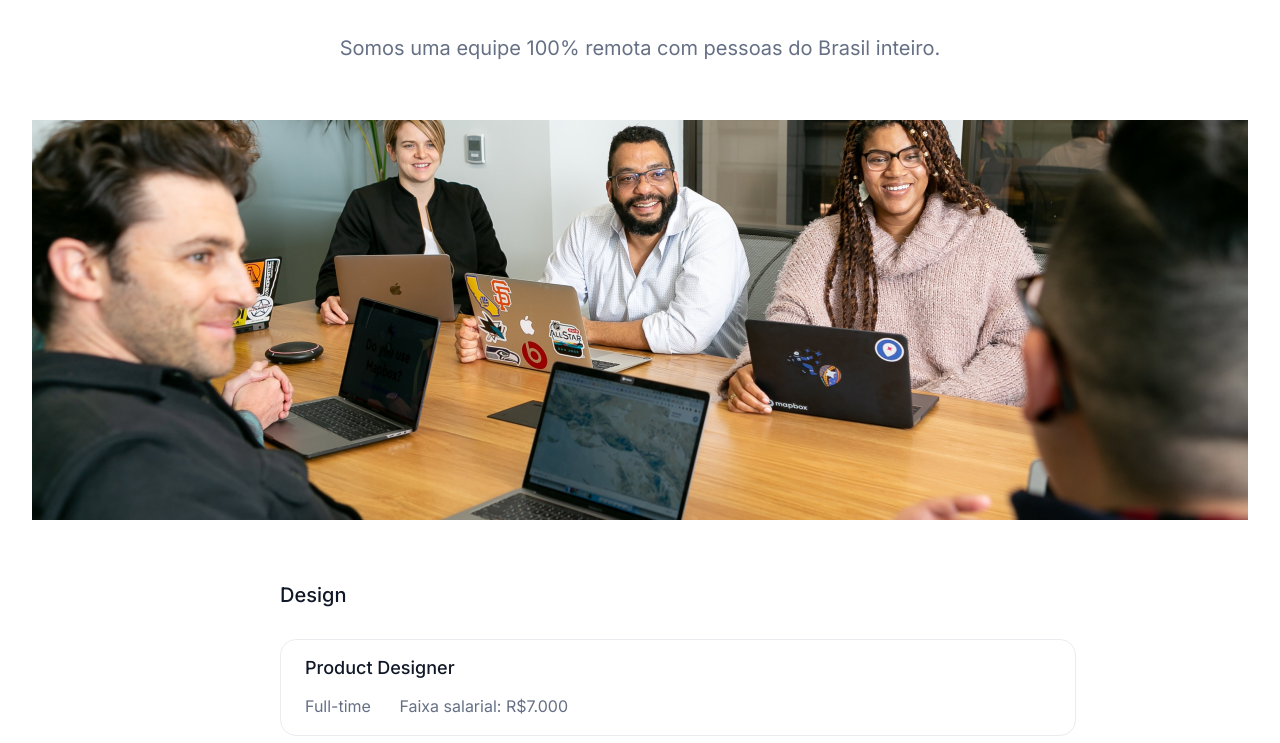
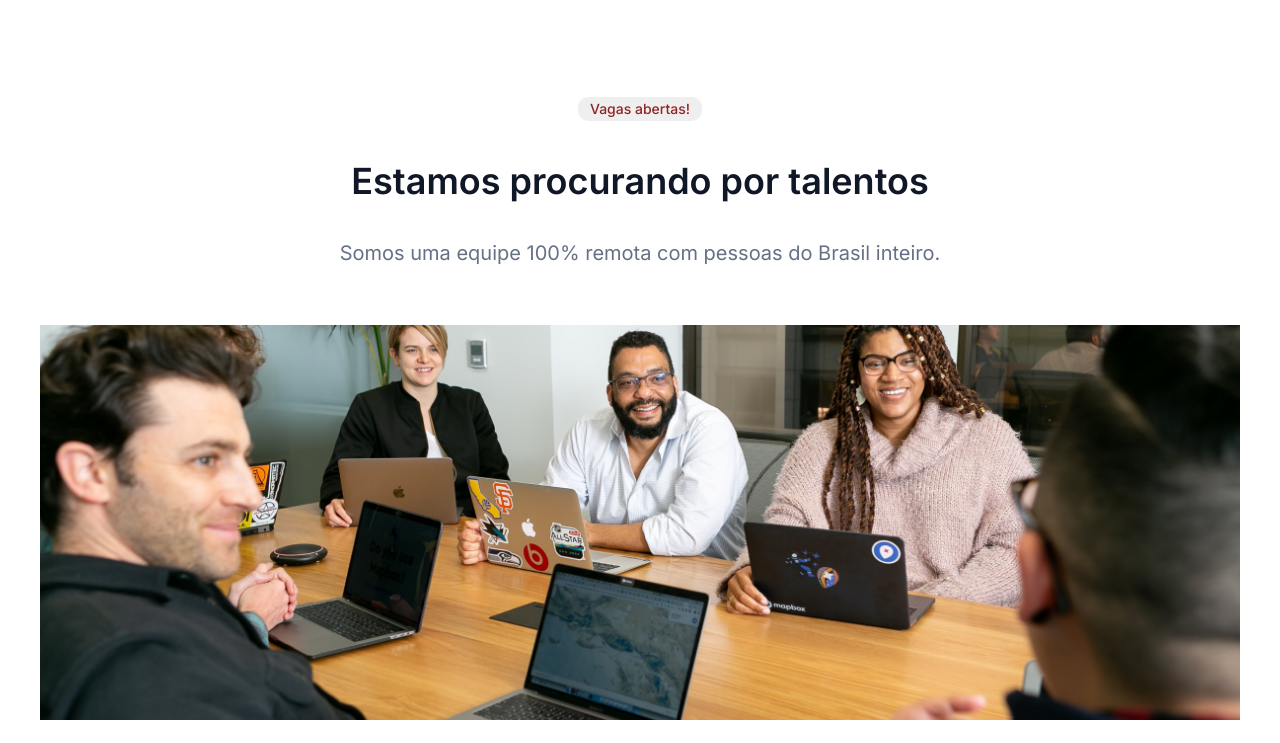
Before and after one commit to XidthyDev/OptimusTech, a plain HTML site: page index.html in a window 1280 px wide. Shown: the part 1001-1744 px from the top of the page. Drawn offline with Linux system fonts and the light colour scheme.

Commit message:
Alteção

```diff
--- a/css/style.css
+++ b/css/style.css
@@ -16,6 +16,7 @@ header{
   flex-wrap: wrap;
   margin: 2.4rem auto;
   max-width: 1200px;
+  padding: 0 2rem;
 }
 .logoNav{
   display: flex;
@@ -56,7 +57,9 @@ header{
   display: flex;
   flex-direction: column;
   margin: 2.4rem auto;
-   max-width: 1200px;
+  max-width: 1200px;
+  padding: 0 2rem;
+
 }
 
 /* Section Diferencial */
@@ -93,6 +96,7 @@ header{
 
 .result ul{
   display: flex;
+  flex-wrap: wrap;
   align-items: center;
   padding-top: 10rem;
   gap:3.2rem;
@@ -202,8 +206,8 @@ margin-left: 24rem;
   margin-bottom: 10rem;
 }
 
-.evidence-profile img{
-
+img{
+max-width: 100%;
 }
 .evidence-profile h2{
   font-size: 1.6rem;
--- a/index.html
+++ b/index.html
@@ -80,10 +80,12 @@
           <button>Vagas abertas!</button>
           <h1>Estamos procurando por talentos</h1>
           <p>Somos uma equipe 100% remota com pessoas do Brasil inteiro.</p>
-          <img
-            src="./img/Image.png"
-            alt="Sala de reunição com 4 participantes"
-          />
+          <div>
+            <img
+              src="./img/Image.png"
+              alt="Sala de reunição com 4 participantes"
+            />
+          </div>
         </div>
 
         <div class="opportunities-description">
```
